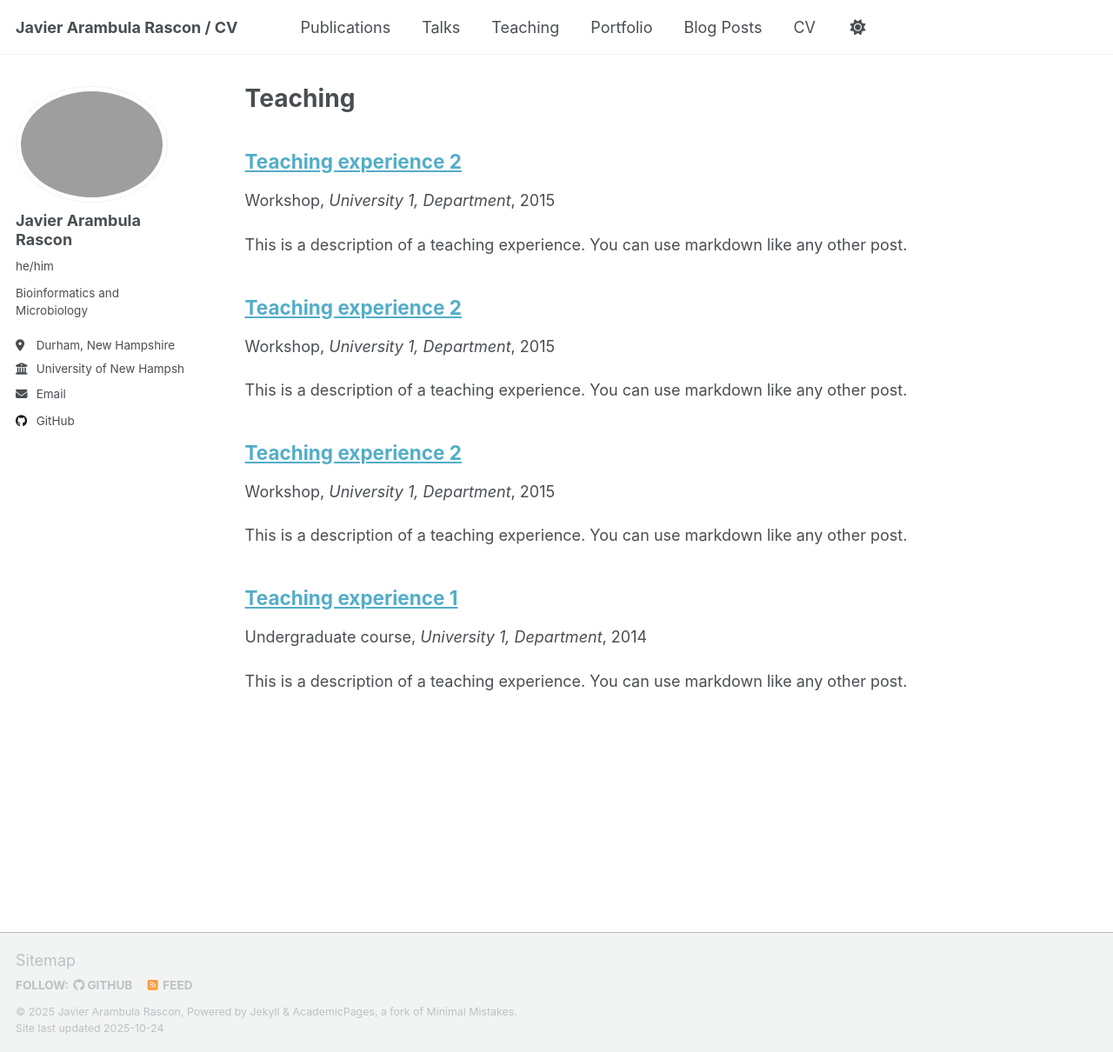
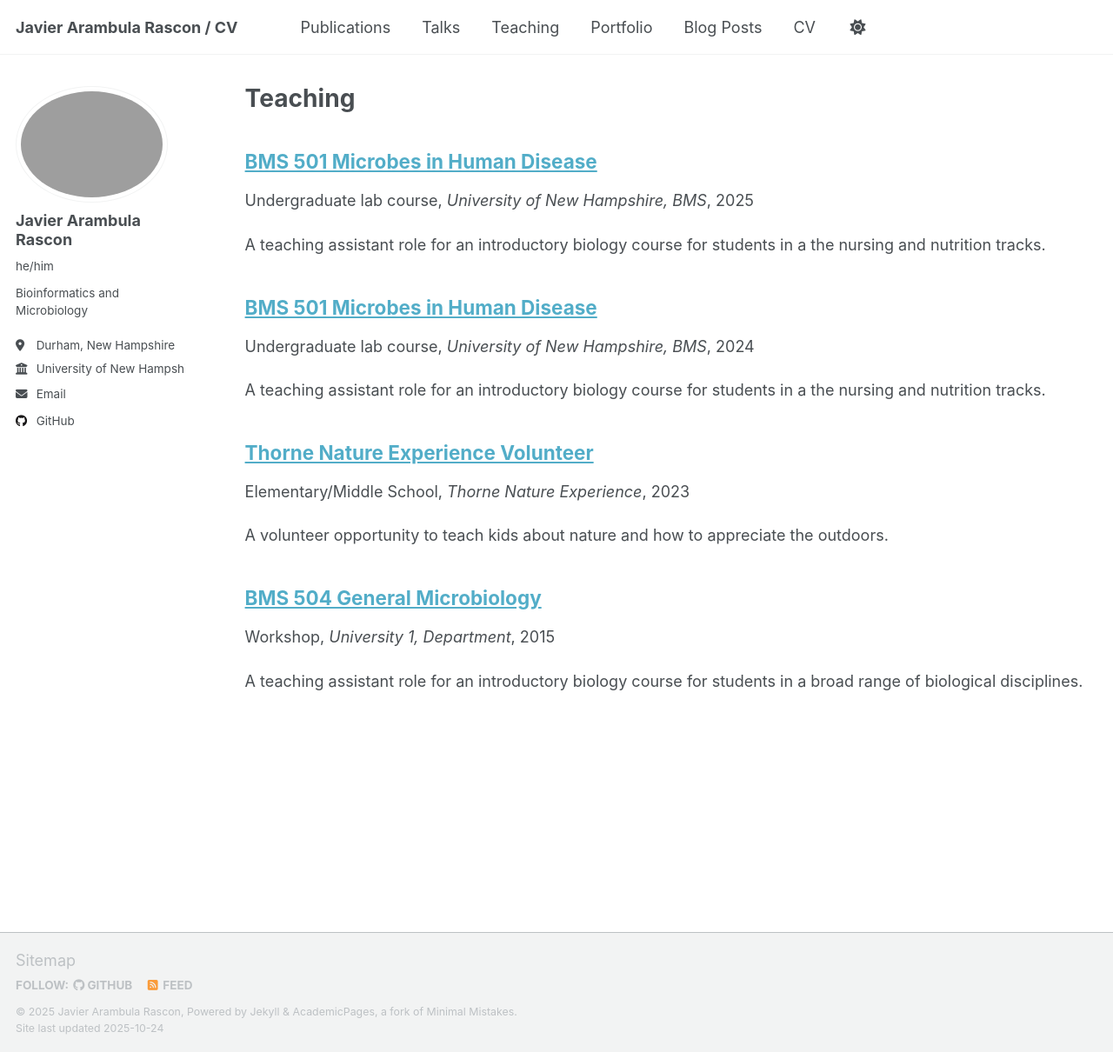
Before and after one commit to aram2608/aram2608.github.io, a Jekyll site: the page built from _pages/teaching.html, in a window 1280 px wide and 1210 px high. Shown: the whole window at 87% size. Built offline with Jekyll 4.4.1, drawn with Linux system fonts in a browser that asks for light colours; a script that is not in the unit is left out.

Commit message:
teaching stuff

```diff
--- /dev/null
+++ b/_teaching/2023-fall.md
@@ -0,0 +1,19 @@
+---
+title: "Thorne Nature Experience Volunteer"
+collection: teaching
+type: "Elementary/Middle School"
+permalink: /teaching/2023-fall
+venue: "Thorne Nature Experience"
+date: 2023-08-25
+location: "Lafayette, Colorado ,USA"
+---
+
+A volunteer opportunity to teach kids about nature and how to appreciate the
+outdoors.
+
+Responsibilities
+======
+
+* Monitor student safety
+* Guide games/activities
+* Support instructors
--- a/_teaching/2024-fall.md
+++ b/_teaching/2024-fall.md
@@ -1,20 +1,18 @@
 ---
-title: "Teaching experience 1"
+title: "BMS 501 Microbes in Human Disease"
 collection: teaching
-type: "Undergraduate course"
-permalink: /teaching/2014-spring-teaching-1
-venue: "University 1, Department"
-date: 2014-01-01
-location: "City, Country"
+type: "Undergraduate lab course"
+permalink: /teaching/2024-fall
+venue: "University of New Hampshire, BMS"
+date: 2024-08-25
+location: "Durham, New Hampshire ,USA"
 ---
 
-This is a description of a teaching experience. You can use markdown like any other post.
+A teaching assistant role for an introductory biology course for students in a
+the nursing and nutrition tracks.
 
-Heading 1
+Responsibilities
 ======
-
-Heading 2
-======
-
-Heading 3
-======
+* Provide lectures for background information
+* Monitor student safety
+* Provide demonstrations for lab techniques
--- a/_teaching/2025-fall.md
+++ b/_teaching/2025-fall.md
@@ -1,20 +1,18 @@
 ---
-title: "Teaching experience 2"
+title: "BMS 501 Microbes in Human Disease"
 collection: teaching
-type: "Workshop"
-permalink: /teaching/2015-spring-teaching-1
-venue: "University 1, Department"
-date: 2015-01-01
-location: "City, Country"
+type: "Undergraduate lab course"
+permalink: /teaching/2025-fall
+venue: "University of New Hampshire, BMS"
+date: 2025-08-25
+location: "Durham, New Hampshire ,USA"
 ---
 
-This is a description of a teaching experience. You can use markdown like any other post.
+A teaching assistant role for an introductory biology course for students in a
+the nursing and nutrition tracks.
 
-Heading 1
+Responsibilities
 ======
-
-Heading 2
-======
-
-Heading 3
-======
+* Provide lectures for background information
+* Monitor student safety
+* Provide demonstrations for lab techniques
--- a/_teaching/2025-spring.md
+++ b/_teaching/2025-spring.md
@@ -1,20 +1,18 @@
 ---
-title: "Teaching experience 2"
+title: "BMS 504 General Microbiology"
 collection: teaching
 type: "Workshop"
-permalink: /teaching/2015-spring-teaching-1
+permalink: /teaching/2025-spring
 venue: "University 1, Department"
 date: 2015-01-01
 location: "City, Country"
 ---
 
-This is a description of a teaching experience. You can use markdown like any other post.
+A teaching assistant role for an introductory biology course for students in a
+broad range of biological disciplines.
 
-Heading 1
+Responsibilities
 ======
-
-Heading 2
-======
-
-Heading 3
-======
+* Provide lectures for background information
+* Monitor student safety
+* Provide demonstrations for lab techniques
```
Also changed, not shown: _teaching/2024-spring.md (deleted, +0 -20 lines).
